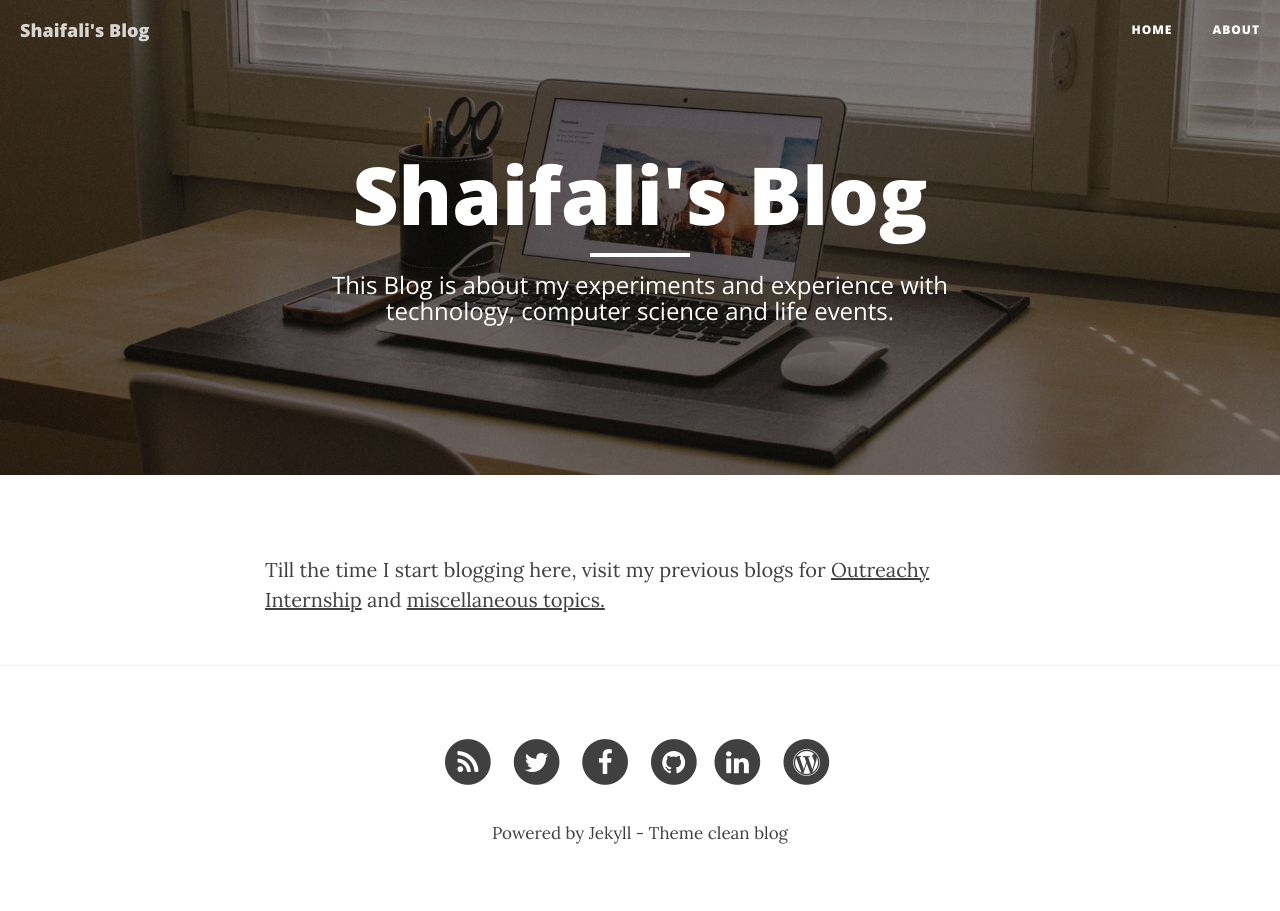
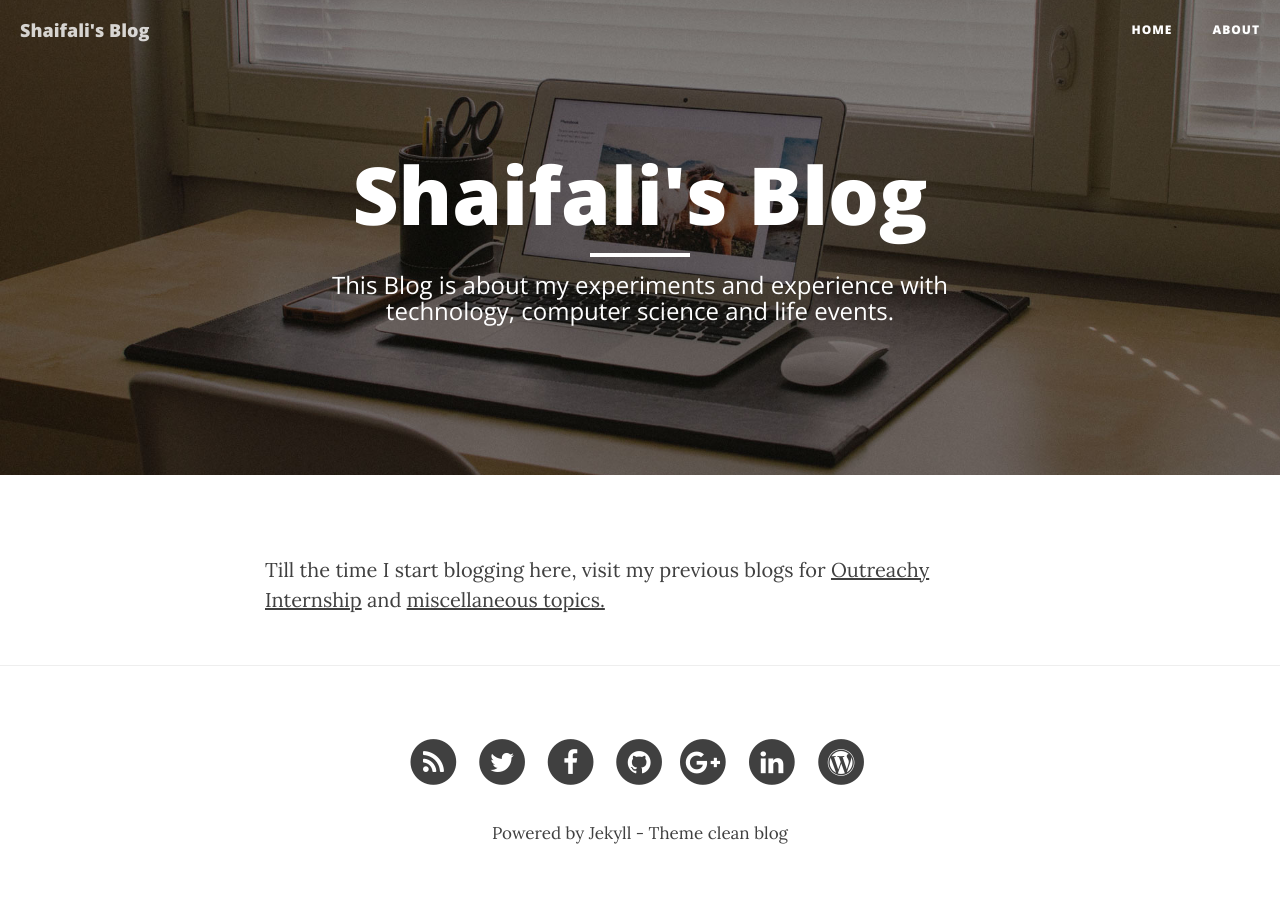
Before and after one commit to exploreshaifali/exploreshaifali.github.io, a Jekyll site: the page built from index.html, in a window 1280 px wide. Built offline with Jekyll 4.4.1, drawn with Linux system fonts in a browser that asks for light colours; nearby versions of some CDN libraries; the list of posts is cut into pages by our own code.

Commit message:
Added google-plus link in footer.

```diff
--- a/_includes/footer.html
+++ b/_includes/footer.html
@@ -44,7 +44,12 @@
                         </a>
                     </li>
                     {% endif %}
-
+                    <a href="https://plus.google.com/u/0/+ShaifaliAgrawal" target = "_blank" title="Blog">
+                        <span class="fa-stack fa-lg">
+                                <i class="fa fa-circle fa-stack-2x"></i>
+                                <i class="fa fa-google-plus fa-stack-1x fa-inverse"></i>
+                        </span>
+                    </a>&nbsp;
                     <a href="https://www.linkedin.com/profile/view?id=257818581" target = "_blank" title="LinkedIn">
                         <span class="fa-stack fa-lg">
                             <i class="fa fa-circle fa-stack-2x"></i>
```
Also changed, not shown: 3 other files.
